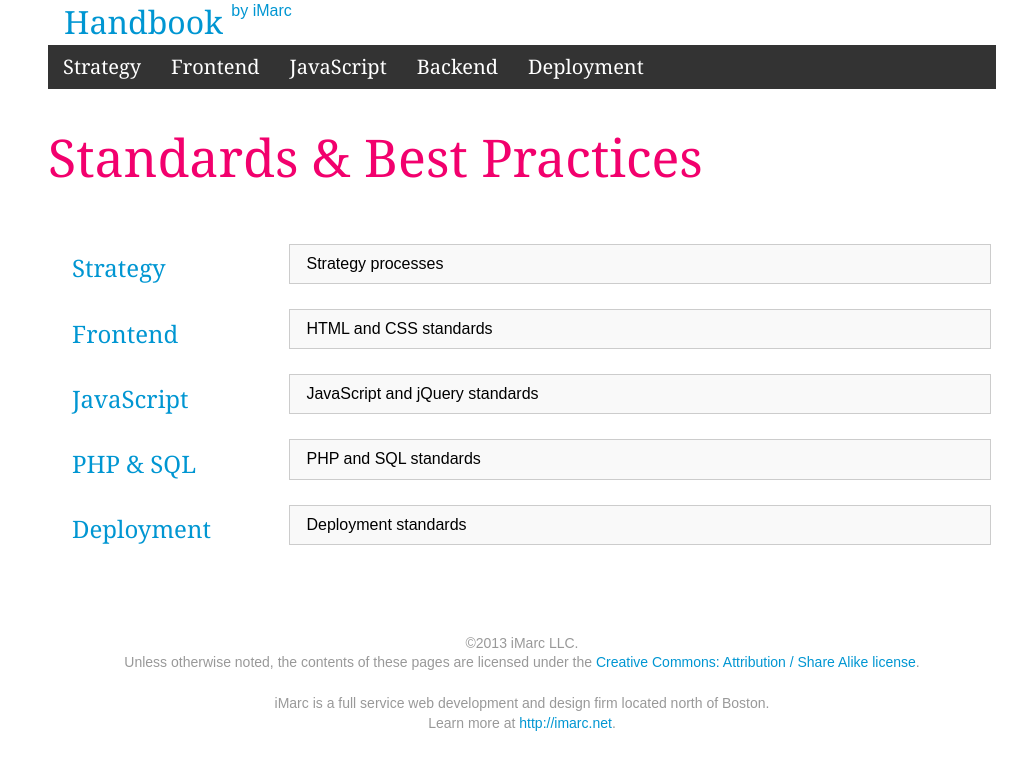
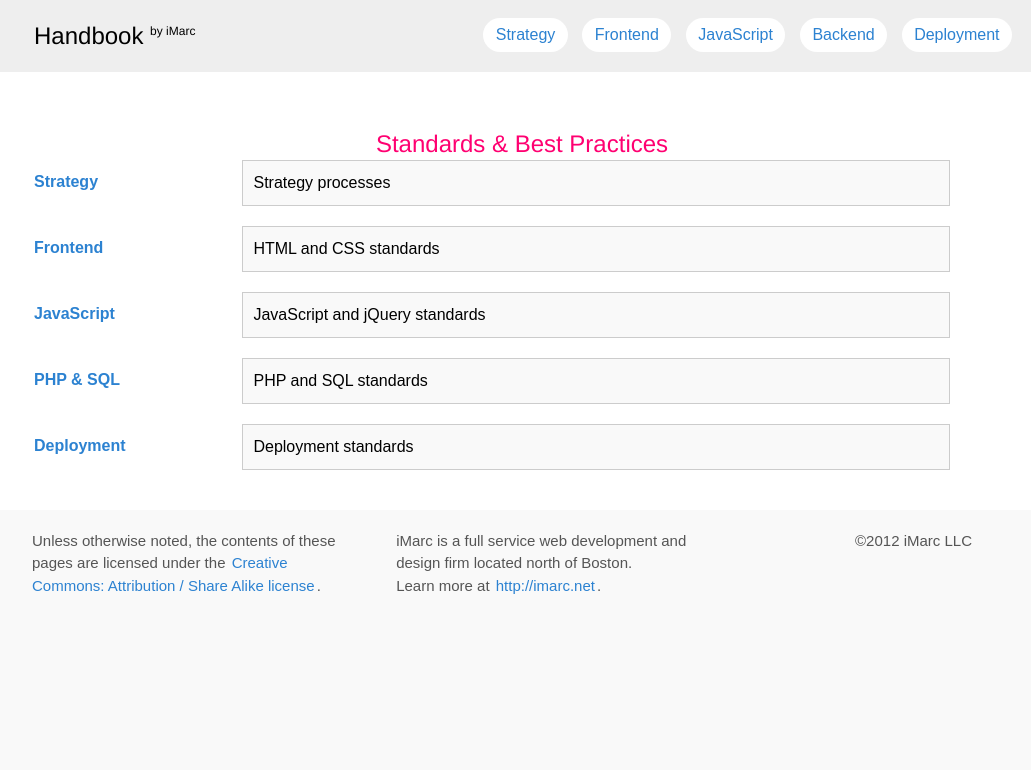
Before and after one commit to imarc/handbook, a Jekyll site: the page built from index.markdown, in a window 1280 px wide. Shown: the top 770 px of the page, without its empty margins (118-1149 px from the left). Built offline with Jekyll 4.4.1, drawn with Linux system fonts in a browser that asks for light colours; nearby versions of some CDN libraries; some web fonts are replaced.

Commit message:
Reverting to older layout

```diff
--- a/_layouts/notoc.html
+++ b/_layouts/notoc.html
@@ -1,56 +1,43 @@
 <!DOCTYPE html>
-<!--[if lt IE 7]> <html class="lt-ie9 lt-ie8 lt-ie7" lang="en"> <![endif]-->
-<!--[if IE 7]>    <html class="lt-ie9 lt-ie8" lang="en"> <![endif]-->
-<!--[if IE 8]>    <html class="lt-ie9" lang="en"> <![endif]-->
-<!--[if gt IE 8]><!--> <html lang="en"> <!--<![endif]-->
+<html>
 	<head>
-		<meta charset="UTF-8" />
+		<meta name="author" content="Created by iMarc: web + creative + strategy + mobile. More info at www.imarc.net" />
+		<meta http-equiv="Content-Type" content="text/html; charset=UTF-8" />
+		<meta name="viewport" content="width=device-width, minimum-scale=1.0, maximum-scale=1.0" />
+
 		<title>{{ page.title }}</title>
-		<meta name="description" content="iMarc, LLC" />
-		<meta name="author" content="Design, programming, by iMarc. More info at http://imarc.net" />
-		<meta name="viewport" content="width=device-width" />
-		<link rel="stylesheet" type="text/css" href="css/styles.css" media="all" />
+
+		<link rel="stylesheet" type="text/css" href="css/base.css" media="all" />
+		<link rel="stylesheet" type="text/css" href="css/screen.css" media="screen and (min-width: 569px)" />
+		<link rel="stylesheet" type="text/css" href="css/mobile.css" media="screen and (max-width: 568px)" />
 		<link rel="stylesheet" type="text/css" href="css/highlight/github.css" media="all" />
-
-		<!--[if IE]>
-			<script src="js/html5shiv.js"></script>
-		<![endif]-->
 	</head>
 	<body>
-		<div class="site">
-
-			<header class="primary">
-			<h1><a href="/">Handbook <sup>by iMarc</sup></a></h1>
-				<nav class="primary">
-					<ul>
-					    <li>
-					        <a href="/strategy">Strategy</a>
-					    </li>
-					    <li>
-					        <a href="/frontend">Frontend</a>
-					    </li>
-					    <li>
-					        <a href="/javascript">JavaScript</a>
-					    </li>
-					    <li>
-					        <a href="/backend">Backend</a>
-					    </li>
-					    <li>
-					        <a href="/deployment">Deployment</a>
-					    </li>
-					</ul>
-				</nav>
-			</header>
-
-			<div class="torso">
-				<div class="main full-width" role="main">
+		<div id="header">
+			<div class="content group">
+				<span class="title"><a href="/">Handbook <sup>by iMarc</sup></a></span>
+				<ul class="primary_nav group">
+					<li><a href="/strategy">Strategy</a></li>
+					<li><a href="/frontend">Frontend</a></li>
+					<li><a href="/javascript">JavaScript</a></li>
+					<li><a href="/backend">Backend</a></li>
+					<li><a href="/deployment">Deployment</a></li>
+				</ul>
+			</div>
+		</div>
+		<div id="torso">
+			<div class="content">
+				<div class="main full-width">
 					{{ content }}
 				</div>
 			</div>
-
-			<footer class="primary">
-				<div class="copyright">©2013 iMarc LLC.</div>
-				<p class="license">
+		</div>
+		<div id="footer">
+			<div class="content">
+				<p class="copyright">
+					©2012 iMarc LLC
+				</p>
+				<p>
 					Unless otherwise noted, the contents of these pages are licensed under the
 					<a href="http://creativecommons.org/licenses/by-sa/2.0/">Creative Commons: Attribution / Share Alike license</a>.
 				</p>
@@ -59,12 +46,10 @@
 					<br />
 					Learn more at <a href="http://imarc.net">http://imarc.net</a>.
 				</p>
-			</footer>
+			</div>
 		</div>
 
 		<script type="text/javascript" src="http://ajax.googleapis.com/ajax/libs/jquery/1.7.2/jquery.min.js"></script>
-		<script type="text/javascript" src="js/plugins/sticktotop.plugin.js"></script>
-		<script type="text/javascript" src="js/template.js"></script>
 		<script type="text/javascript" src="js/plugins/highlight.pack.js"></script>
 		<script type="text/javascript">hljs.initHighlightingOnLoad();</script>
 	</body>
--- a/js/template.js
+++ b/js/template.js
@@ -35,6 +35,6 @@ $(function() {
 		return this;
 	};
 
-	$('.toc nav').appendTOC('.main', 'h2, h3');
+	$('.toc').appendTOC('.main', 'h2, h3');
 	$('.toc').addClass('sticky').stickToTop('.torso', { minWidth: 770 });
 });
```
Also changed, not shown: _layouts/default.html (+35 -49 lines).
